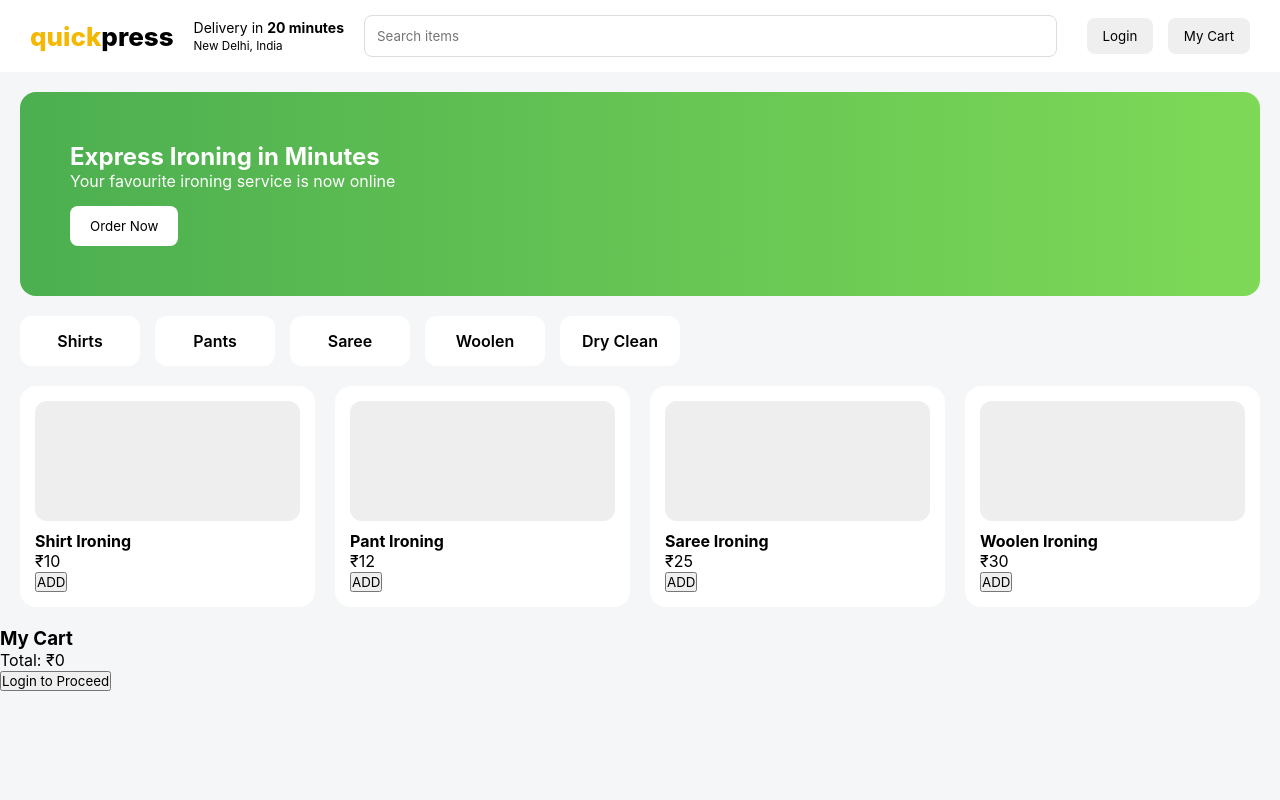
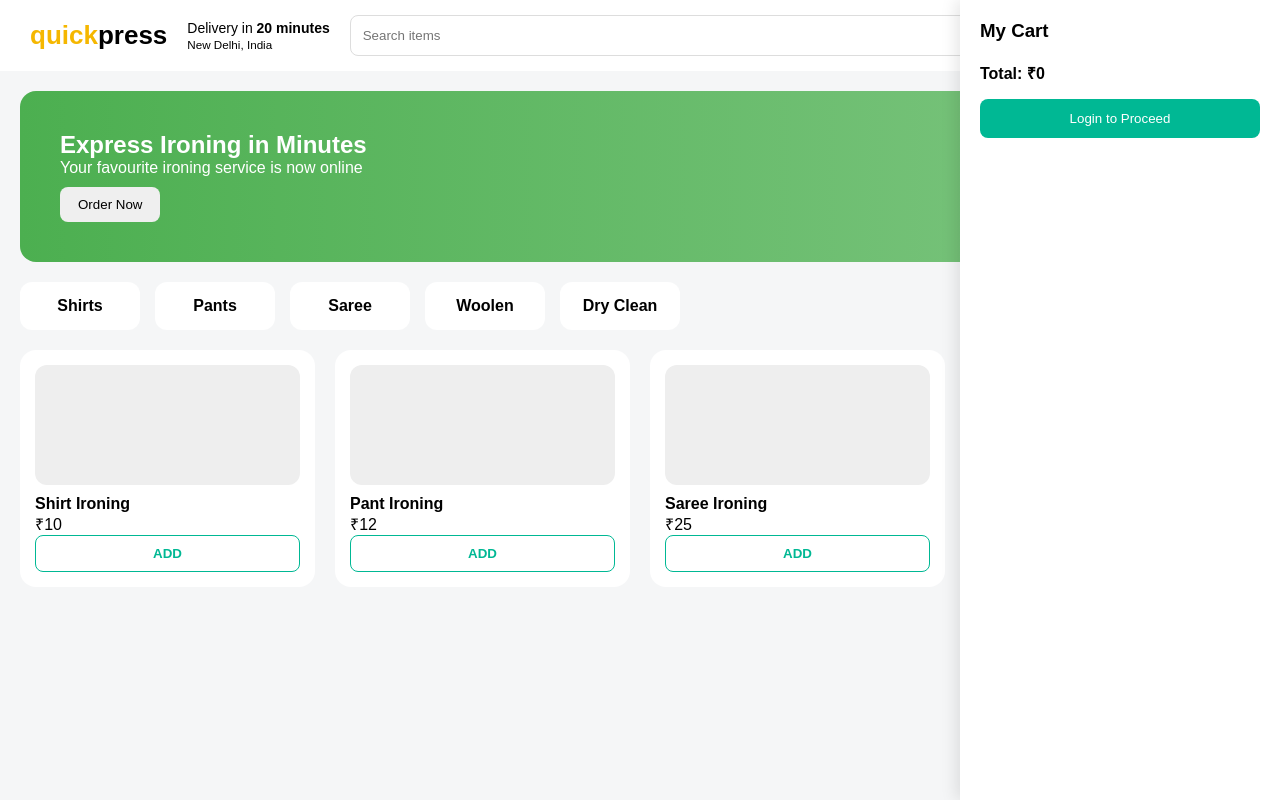
Before and after one commit to quickpressksj-gif/quick, a plain HTML site: page frontend/index.html in a window 1280 px wide. Both pictures are taken after a click on the button "My Cart". Drawn offline with Linux system fonts and the light colour scheme.

Commit message:
Update style.css

```diff
--- a/frontend/style.css
+++ b/frontend/style.css
@@ -2,7 +2,7 @@
   margin: 0;
   padding: 0;
   box-sizing: border-box;
-  font-family: Inter, Arial, sans-serif;
+  font-family: Arial, sans-serif;
 }
 
 body {
@@ -13,9 +13,9 @@
 .header {
   display: flex;
   align-items: center;
+  gap: 20px;
   padding: 15px 30px;
   background: #fff;
-  gap: 20px;
 }
 
 .logo {
@@ -40,57 +40,25 @@
 }
 
 .actions button {
-  margin-left: 10px;
-  padding: 10px 16px;
+  padding: 10px 15px;
   border-radius: 8px;
   border: none;
   cursor: pointer;
 }
 
-.cart {
-  background: #eee;
-}
-
 /* HERO */
 .hero {
   margin: 20px;
-  background: linear-gradient(90deg, #4caf50, #7ed957);
+  padding: 40px;
+  background: linear-gradient(90deg,#4caf50,#81c784);
   border-radius: 16px;
-  padding: 50px;
   color: #fff;
 }
 
 .hero button {
-  margin-top: 15px;
-  padding: 12px 20px;
+  margin-top: 10px;
+  padding: 10px 18px;
   border-radius: 8px;
-  border: none;
-  background: #fff;
-  color: #000;
-}
-
-/* PROMO */
-.promo {
-  display: grid;
-  grid-template-columns: repeat(3, 1fr);
-  gap: 20px;
-  margin: 20px;
-}
-
-.promo-card {
-  padding: 30px;
-  border-radius: 16px;
-  color: #fff;
-}
-
-.green { background: #00b894; }
-.yellow { background: #fbc531; color:#000; }
-.blue { background: #74b9ff; }
-
-.promo-card button {
-  margin-top: 10px;
-  padding: 8px 14px;
-  border-radius: 6px;
   border: none;
 }
 
@@ -113,15 +81,15 @@
 /* PRODUCTS */
 .products {
   display: grid;
-  grid-template-columns: repeat(4, 1fr);
+  grid-template-columns: repeat(4,1fr);
   gap: 20px;
   margin: 20px;
 }
 
 .product {
   background: #fff;
+  padding: 15px;
   border-radius: 16px;
-  padding: 15px;
 }
 
 .product .img {
@@ -131,13 +99,54 @@
   margin-bottom: 10px;
 }
 
-.add {
-  margin-top: 10px;
+.product button {
   width: 100%;
   padding: 10px;
   border-radius: 8px;
   border: 1px solid #00b894;
   background: #fff;
   color: #00b894;
-  font-weight: 700;
+  font-weight: bold;
 }
+
+/* CART */
+.cart-drawer {
+  position: fixed;
+  top: 0;
+  right: -350px;
+  width: 320px;
+  height: 100%;
+  background: #fff;
+  padding: 20px;
+  box-shadow: -4px 0 15px rgba(0,0,0,0.1);
+  transition: 0.3s;
+}
+
+.cart-drawer.open {
+  right: 0;
+}
+
+.cart-item {
+  display: flex;
+  justify-content: space-between;
+  margin: 15px 0;
+}
+
+.qty button {
+  padding: 4px 8px;
+}
+
+.cart-total {
+  font-weight: bold;
+  margin-top: 20px;
+}
+
+.checkout {
+  width: 100%;
+  padding: 12px;
+  margin-top: 15px;
+  background: #00b894;
+  color: #fff;
+  border: none;
+  border-radius: 8px;
+}
```
